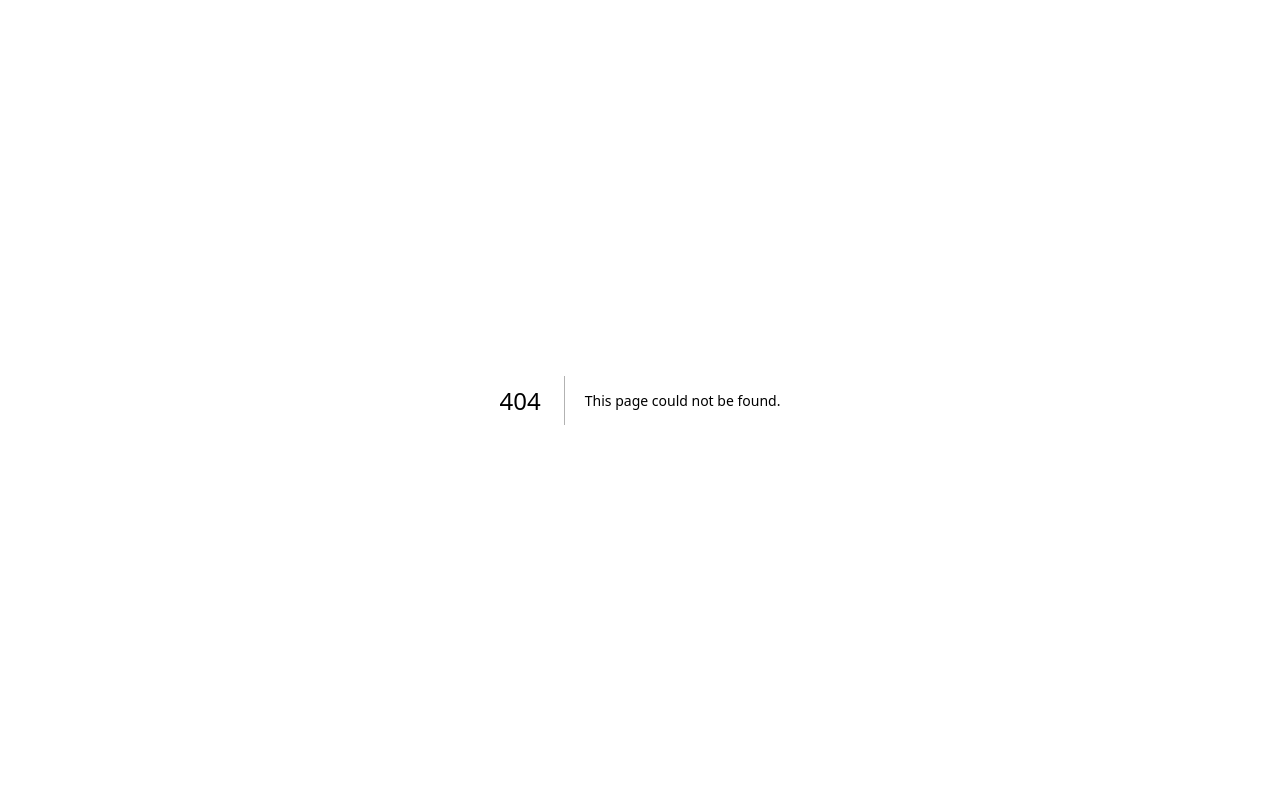
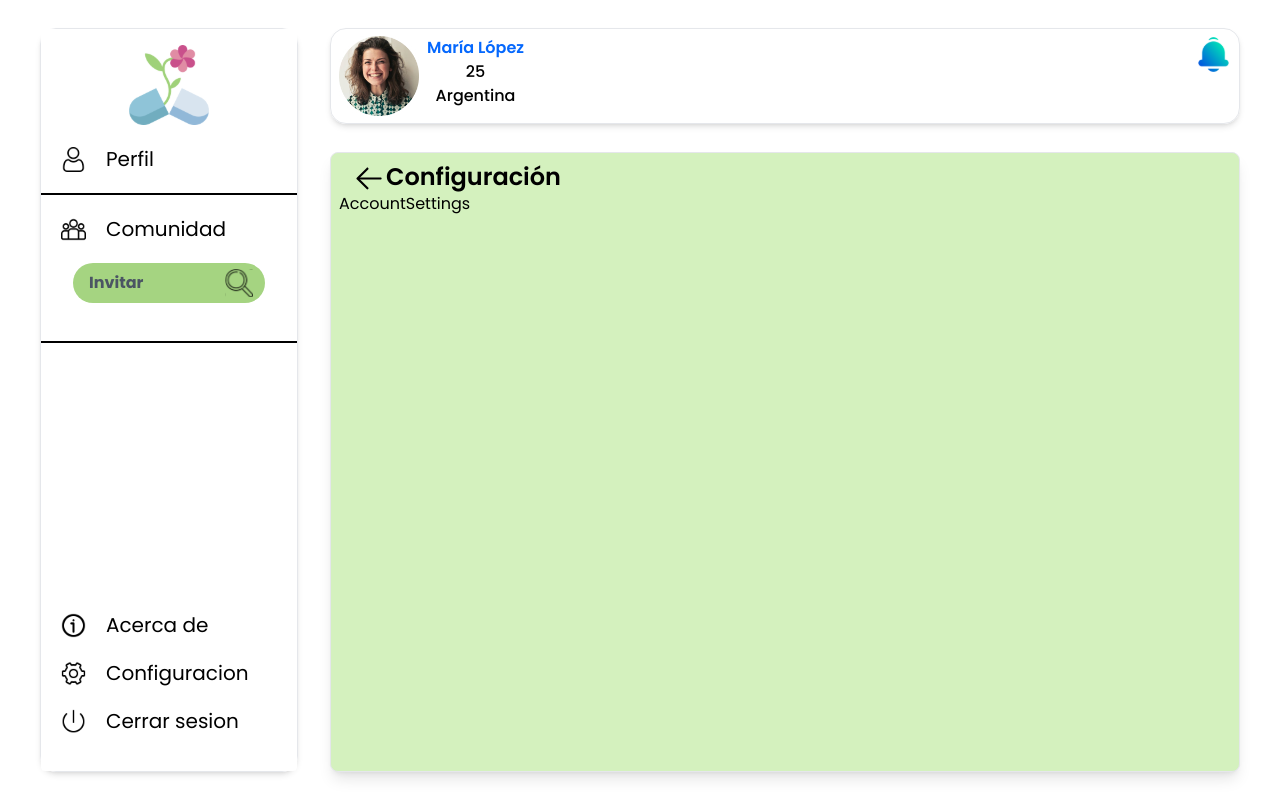
Before and after one commit to No-Country/c12-08-m-php-react, a Next.js app in the folder frontend/: page /home/account in a window 1280 px wide. Before the commit this address had no page. Built offline with nearby package versions, Linux system fonts and the light colour scheme.

Commit message:
feat:Components 'AccountSettings' component was created, fixed in sidebar path, now settings redirects to /home/account

```diff
--- a/frontend/app/(landing)/howWorks/page.tsx
+++ /dev/null
@@ -1,5 +0,0 @@
-const HowWorks = () => {
-  return <h1>Esta es la seccion de como funciona Pilcare</h1>;
-};
-
-export default HowWorks;
--- /dev/null
+++ b/frontend/app/home/account/page.tsx
@@ -0,0 +1,11 @@
+import { AccountSettings, GenericContainer } from '@/components';
+
+const Account = () => {
+  return (
+    <GenericContainer title='Configuración' color='lightGreen' colortitle='black'>
+      <AccountSettings />
+    </GenericContainer>
+  );
+};
+
+export default Account;
--- /dev/null
+++ b/frontend/components/AccountSettings/AccountSettings.tsx
@@ -0,0 +1,5 @@
+const AccountSettings = () => {
+  return <div>AccountSettings</div>;
+};
+
+export default AccountSettings;
--- a/frontend/components/Sidebar/components/Navbar.tsx
+++ b/frontend/components/Sidebar/components/Navbar.tsx
@@ -33,7 +33,7 @@ const SideBarNav = () => {
           title='Acerca de'
         />
         <NavbarItem
-          handleClick={() => router.push('/dashboard/settings')}
+          handleClick={() => router.push('/home/account')}
           image='/svg/sb-setting.svg'
           title='Configuracion'
         />
--- a/frontend/components/index.ts
+++ b/frontend/components/index.ts
@@ -1,4 +1,5 @@
 export { default as AboutUs } from './AboutUs/AboutUs';
+export { default as AccountSettings } from './AccountSettings/AccountSettings';
 export { default as AuthHeader } from './AuthHeader/AuthHeader';
 export { default as BottomNavbar } from './BottomNavbar/BottomNavbar';
 export { default as CalendarModule } from './CalendarModule/CalendarModule';
```
